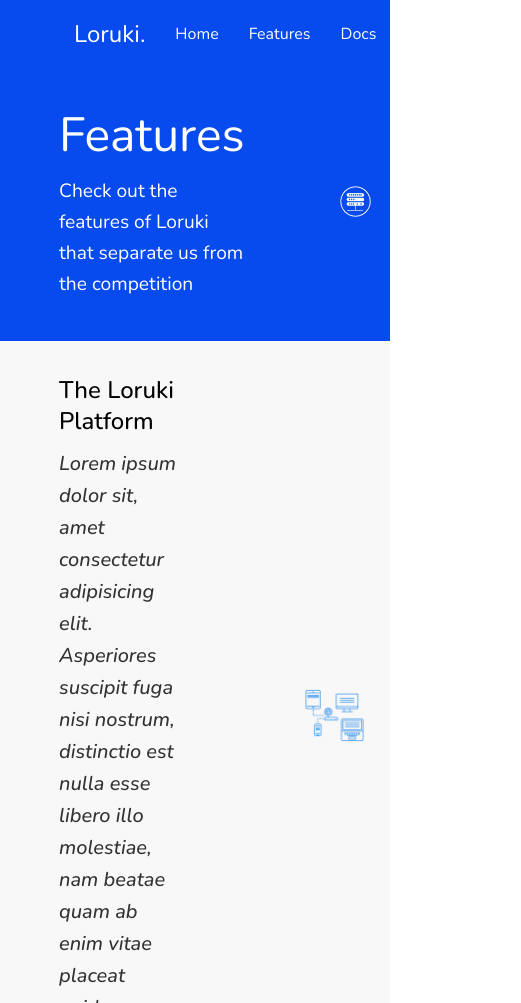
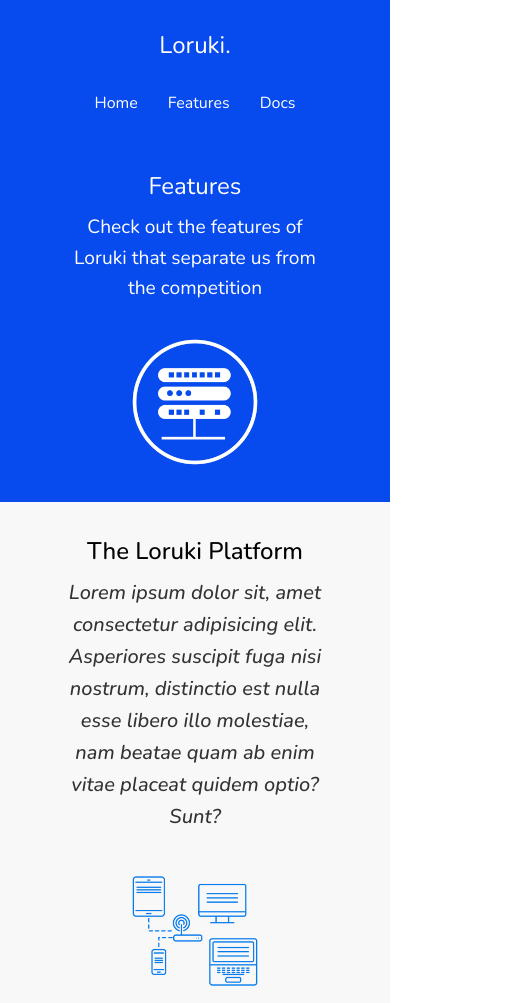
Before and after one commit to mohabmohamed44/Loruki, a plain HTML site: page features.html in a window 390 px wide. Shown: the top 1003 px of the page, 521 px wide, since content can reach past the window. Drawn offline with nearby package versions, Linux system fonts and the light colour scheme.

Commit message:
Added Media Queris and Animations

```diff
--- a/css/media.css
+++ b/css/media.css
@@ -136,3 +136,101 @@
     text-align: center;
   }
 }
+
+
+/* Media Queries for features page */
+
+@media screen and (max-width: 768px) {
+  .features-head {
+    text-align: center;
+  }
+
+  .features-sub-head {
+    text-align: center;
+  }
+
+  .features .grid {
+    grid-template-columns: 1fr;
+    grid-template-rows: 1fr;
+  }
+
+  .features .grid > *:first-child {
+    grid-column: 1;
+    grid-row: 1;
+  }
+
+  .features .grid > *:nth-child(2) {
+    grid-column: 1;
+  }
+
+  .features .grid > *:nth-child(3) {
+    grid-column: 1;
+    grid-row: 3;
+  }
+
+  .features .grid > *:nth-child(4) {
+    grid-column: 1;
+    grid-row: 4;
+  }
+
+  .features .grid > *:nth-child(5) {
+    grid-column: 1;
+    grid-row: 5;
+  }
+
+  .features .grid > *:nth-child(6) {
+    grid-column: 1;
+    grid-row: 6;
+  }
+}
+
+/* Media Queries */
+@media (max-width: 768px) {
+  .navbar .container {
+      flex-direction: column;
+      align-items: center;
+  }
+  .features-head, .features-sub-head {
+      text-align: center;
+  }
+  .features-head .container {
+      display: flex; /* Ensure the container uses flexbox */
+      flex-direction: column; /* Stack items vertically */
+      align-items: center; /* Center items horizontally */
+  }
+  .features-head .container img {
+    max-width: 100%; /* Ensure it doesn't overflow */
+    height: auto; /* Maintain aspect ratio */
+    margin: 0 auto;
+  }
+  .features-main .card {
+      flex-direction: column;
+      margin-bottom: 20px;
+  }
+  .features-main .card i {
+      margin-bottom: 10px;
+  }
+
+
+  .features-sub-head .container {
+    display: flex;
+    flex-direction: column;
+    flex-wrap: wrap;
+    align-items: center; /* Center items horizontally */
+    justify-content: center; /* Center items vertically */
+  }
+  .features-sub-head .container img {
+    max-width: 100%; /* Ensure it doesn't overflow */
+    height: auto; /* Maintain aspect ratio */
+    margin: 0 auto; /* Center the image */
+  }
+
+}
+@media (max-width: 480px) {
+  .features-head h1, .features-sub-head h1 {
+      font-size: 1.5rem;
+  }
+  .features-main .card {
+      padding: 10px;
+  }
+}
--- a/css/styles.css
+++ b/css/styles.css
@@ -437,15 +437,21 @@
   object-position:left;
   position: relative;
   right: 0;
-  left: 40%;
+  justify-self: flex-end;
 }
 /* features sub-head */
+.features-sub-head .container {
+  display: flex;
+  flex-direction: row;
+  flex-wrap: nowrap;
+  align-items: center; /* Center items horizontally */
+  justify-content: center; /* Center items vertically */
+}
+
 .features-sub-head .container img {
-  object-fit: cover;
-  object-position:left;
-  position: relative;
-  right: 0;
-  left: 40%;
+  max-width: 100%; /*Ensure it doesn't overflow*/
+  height: auto; /* Maintain aspect ratio */
+  margin: 0 auto; /* Center the image */
 }
 
 .features-sub-head .container h1 {
--- a/features.html
+++ b/features.html
@@ -7,6 +7,7 @@
     <meta http-equiv="X-UA-Compatible" content="ie=edge">
     <meta name="description" content="Loruki is a cloud hosting platform">
     <link rel="stylesheet" href="./css/styles.css">
+    <link rel="stylesheet" href="./css/media.css">
     <link rel="stylesheet" href="./css/utilites.css">
     <link rel="shortcut icon" href="./img/favicon.png" type="image/x-icon" sizes="any">
     <!-- Font Awesome -->
@@ -42,7 +43,7 @@
                     Check out the features of Loruki that separate us from the competition
                 </p>
             </div>
-            <img src="./img/server.png" class="w-50 ml-4" alt="server">
+            <img src="./img/server.png" class="w-50" alt="server">
         </div>
     </section>
 
```
